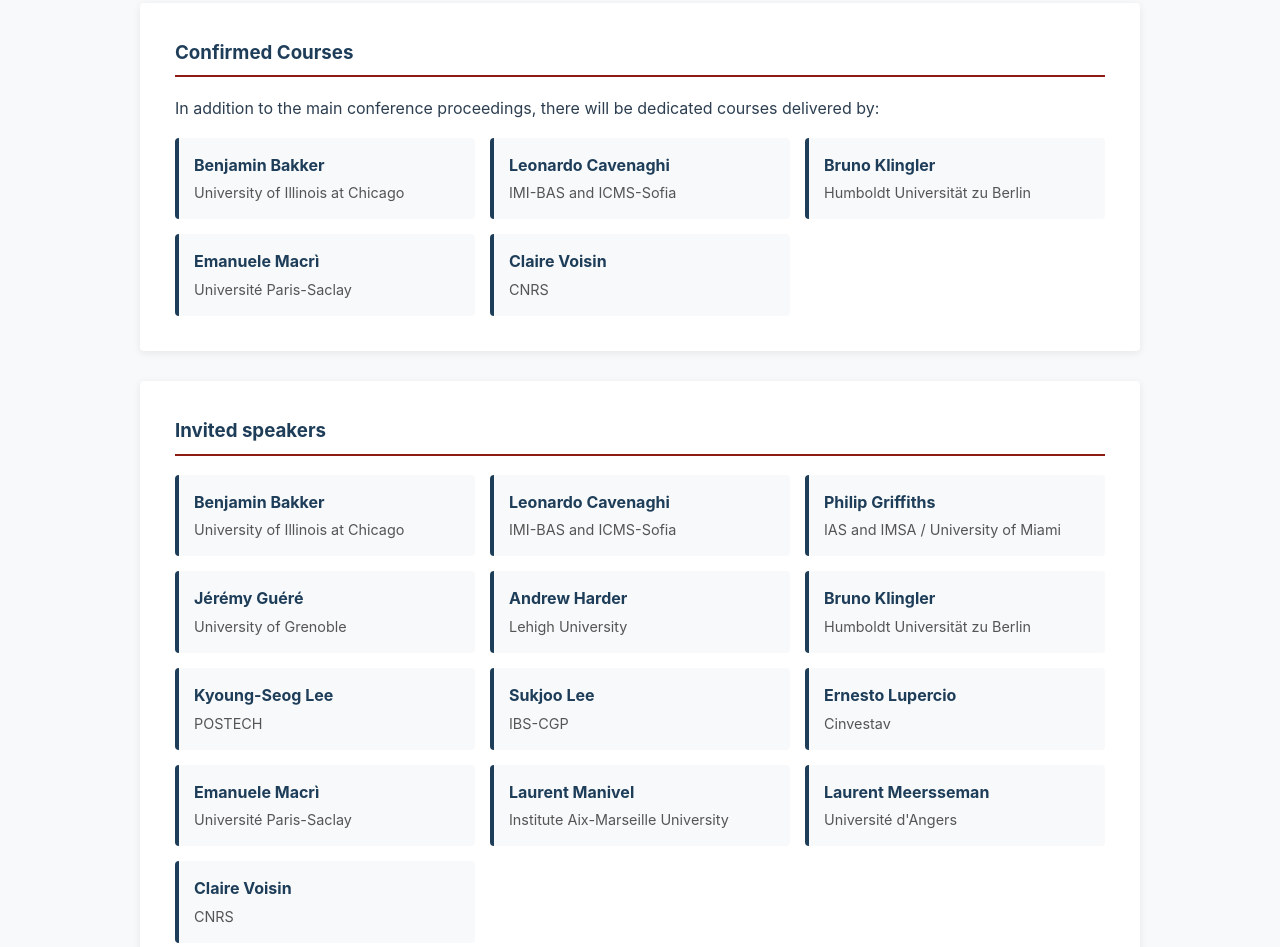
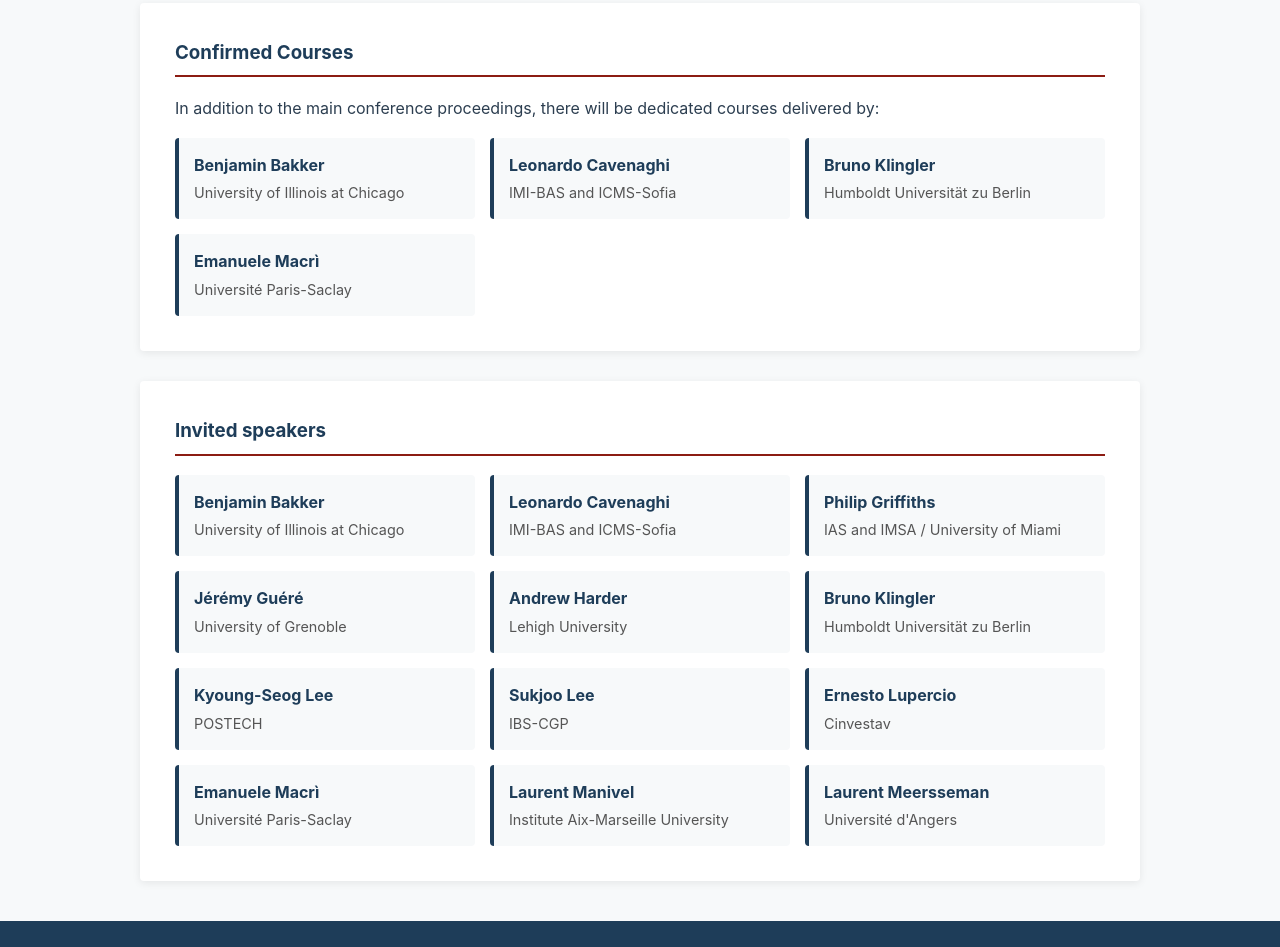
Before and after one commit to leonardofcavenaghi/hodge-birational-2026, a plain HTML site: page index.html in a window 1280 px wide. Shown: the part 3199-4146 px from the top of the page. Drawn offline with Linux system fonts and the light colour scheme.

Commit message:
Remove Claire Voisin and sync poster speakers and confirmed courses with website

```diff
--- a/index.html
+++ b/index.html
@@ -286,10 +286,6 @@
                     <span class="speaker-name">Emanuele Macrì</span>
                     <span class="speaker-inst">Université Paris-Saclay</span>
                 </div>
-                <div class="speaker">
-                    <span class="speaker-name">Claire Voisin</span>
-                    <span class="speaker-inst">CNRS</span>
-                </div>
             </div>
         </div>
 
@@ -344,10 +340,6 @@
                     <span class="speaker-name">Laurent Meersseman</span>
                     <span class="speaker-inst">Université d'Angers</span>
                 </div>
-                <div class="speaker">
-                    <span class="speaker-name">Claire Voisin</span>
-                    <span class="speaker-inst">CNRS</span>
-                </div>
             </div>
         </div>
     </div>
```
Also changed, not shown: participants.html (+0 -4 lines), program.html (+1 -1 lines), poster.jpg.
